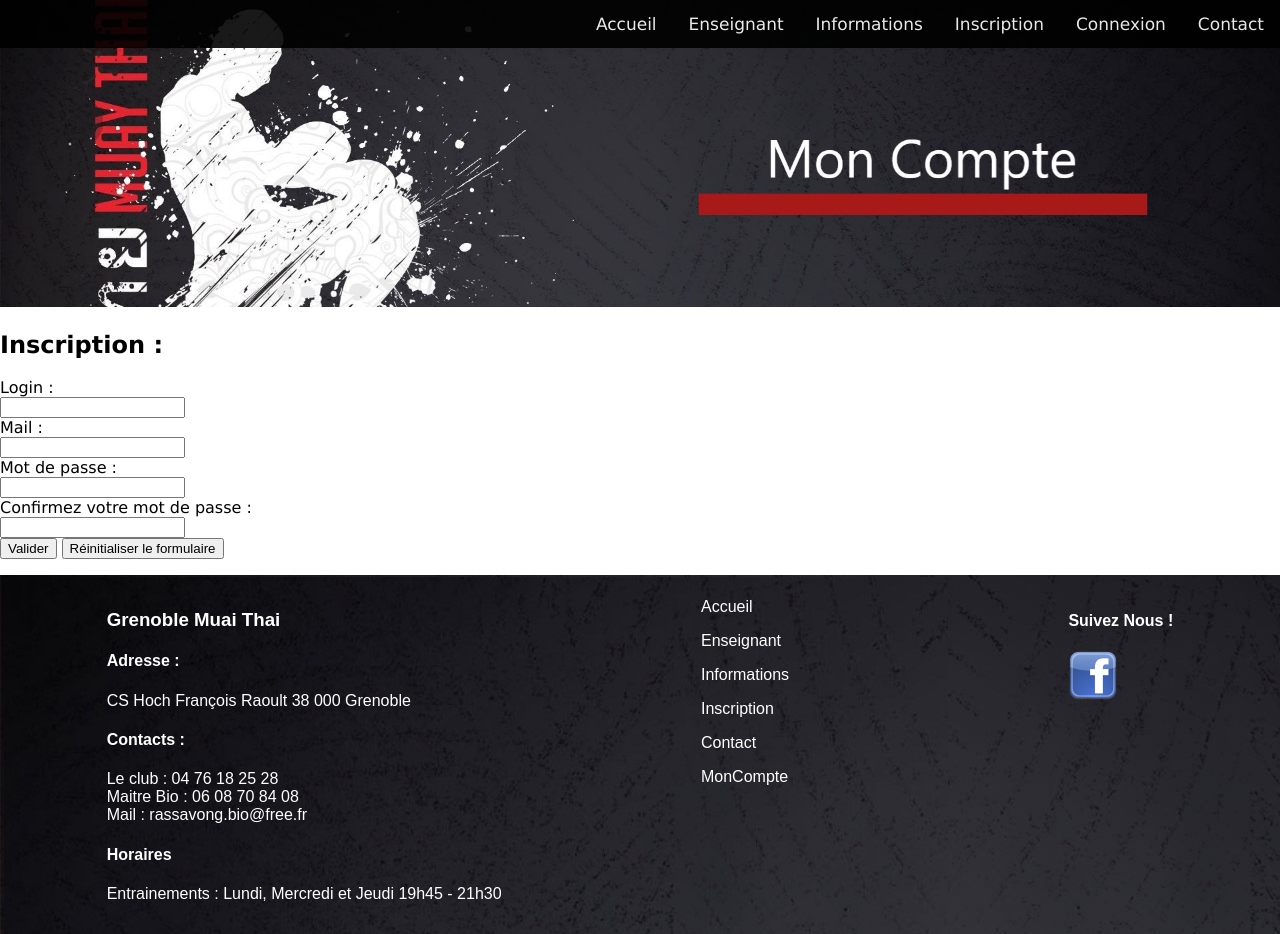
After one commit to Blinko26/Projet-Grenoble-Muai-Thai-GMT-, a PHP site: page /ProjetArticle/controler/inscriptionUtilisateur.ctrl.php in a window 1280 px wide. The commit adds this page. Run offline with PHP 8.4, Linux system fonts and the light colour scheme; data comes from the database, SQL or seed files in the repository; both versions use the stored data as it was after the commit.

Commit message:
inscription utilisateur

```diff
--- /dev/null
+++ b/controler/inscriptionUtilisateur.ctrl.php
@@ -0,0 +1,32 @@
+<?php
+require_once('../model/Utilisateur.class.php');
+require_once('../model/DAO.class.php');
+
+$DAO = new DAO();
+$logins=$DAO->getAllAdherents();
+
+if(isset($_POST['validerInscriptionUtilisateur'])){
+  if($_POST['mot_de_passe']==$_POST['confirmerMot_de_passe']){
+    $inscription_confirme=2;
+    foreach ($logins as $value) {
+      if($value->getLogin()==$_POST["identifiant"]){
+        $inscription_confirme=1;
+      }
+    }
+    if($inscription_confirme!=1){
+      $DAO->inscrireUtilisateur($_POST['identifiant'],$_POST['mail'],$_POST['mot_de_passe']);
+    }
+  } else{
+    $inscription_confirme=0;
+  }
+}
+if(isset($inscription_confirme) && $inscription_confirme==2){
+  $logins=$DAO->getAllAdherents();
+  foreach ($logins as $value) {
+    if($value->getLogin()==$_POST["identifiant"]){
+      $utilisateur=$DAO->get($_POST["identifiant"]);
+    }
+  }
+}
+include "../view/inscriptionUtilisateur.view.php";
+?>
--- a/controler/monCompte.ctrl.php
+++ b/controler/monCompte.ctrl.php
@@ -12,6 +12,7 @@ if(isset($_POST['deconnect'])){
 }
 
 $DAO = new DAO();
+
 $logins=$DAO->getAllAdherents();
 if(!isset($_POST['identifiant'])){
   $mdp=0;
--- a/model/Adherent.class.php
+++ b/model/Adherent.class.php
@@ -38,11 +38,11 @@ class Adherent {
     return $this->taille;
   }
 
-  function getPaiement() : bool{
+  function getPaiement() : string{
     return $this->paiement;
   }
 
-  function getCertifMedical() : bool{
+  function getCertifMedical() : string{
     return $this->certifMedical;
   }
 
--- a/model/DAO.class.php
+++ b/model/DAO.class.php
@@ -311,5 +311,25 @@ function modifierResponsableLegal(string $numResp,string $nom, string $prenom, s
   $sth->execute();
 }
 
+function inscrireUtilisateur(string $login, string $password, string $mail): void {
+  $requete = "SELECT * FROM User WHERE numUtilisateur IN (SELECT MAX(numUtilisateur) FROM User)";
+  $rep = $this->db->query($requete);
+  $resultat = $rep->fetchAll(PDO::FETCH_CLASS,"Utilisateur");
+  if(isset($resultat[0])){
+    $maxUser=$resultat[0]->getNumUtilisateur();
+  }else{
+    $maxUser=0;
+  }
+  $m="INSERT INTO User VALUES(:numUtilisateur,:login,:mail,:password,:role);";
+  $sth=$this->db->prepare($m);
+  $sth->execute([
+    ':numUtilisateur' => $maxUser+1,
+    ':login' => $login,
+    ':mail' => $mail,
+    ':password' => $password,
+    ':role' => 'inscrit',
+  ]);
+}
+
 }
 ?>
--- a/view/gestionAdherents.view.php
+++ b/view/gestionAdherents.view.php
@@ -179,7 +179,7 @@
     <input type="submit" value="Annuler" />
     </form>
 <?php } else if(isset($adherentAConsulter)){?>
-  <h2>Informations de l'adhérent</h2>
+  <h2>Informations de l'adhérent :</h2>
   <p>
   Nom :
   <?php echo $adherentAConsulter[0]->getNom() ?>
@@ -220,7 +220,7 @@
     non donné
   <?php } ?>
 </p>
-<h2>Information sur le compte utilisateur de l'adhérent</h2>
+<h2>Information sur le compte utilisateur de l'adhérent :</h2>
 <p>
 Login :
 <?php echo $utilisateurAConsulter->getLogin() ?>
--- /dev/null
+++ b/view/inscriptionUtilisateur.view.php
@@ -0,0 +1,84 @@
+<?php include '../controler/header.ctrl.php' ?>
+  <link rel="stylesheet" href="../framework/monCompte.css">
+
+  <img src="../view/Images/backgroundMonCompte.jpg" alt="Background" class="imgBackground">
+
+  </header>
+    <h2>Inscription : </h2>
+    <script>
+    function confirmer(){
+      return confirm("Êtes-vous sur de vouloir continuer l'inscripton ?");
+    }
+    </script>
+    <?php if(!isset($inscription_confirme)){?>
+  <form action="../controler/inscriptionUtilisateur.ctrl.php" method="post" onsubmit="return confirmer()">
+      <p>
+      Login :
+      <br>
+      <input type="text" name="identifiant" required maxlength="25"/>
+      <br>
+      Mail :
+      <br>
+      <input type="mail" name="mail" required maxlength="50"/>
+      <br>
+      Mot de passe :
+      <br>
+      <input type="password" name="mot_de_passe" required maxlength="50"/>
+      <br>
+      Confirmez votre mot de passe :
+      <br>
+      <input type="password" name="confirmerMot_de_passe" required maxlength="50"/>
+      <br>
+      <input type="submit" name="validerInscriptionUtilisateur" value="Valider" />
+      <input type="reset" value="Réinitialiser le formulaire" />
+      </p>
+  </form>
+<?php }else if($inscription_confirme==0){?>
+  <form action="../controler/inscriptionUtilisateur.ctrl.php" method="post" onsubmit="return confirmer()">
+      <input type="hidden" name="identifiant" value="<?php echo $_POST['identifiant'];?>" >
+      <input type="hidden" name="mail" value="<?php echo $_POST['mail'];?>" >
+      <p>
+      Reconfirmez votre mot de passe
+      <br>
+      <br>
+      Mot de passe :
+      <br>
+      <input type="password" name="mot_de_passe" required maxlength="50"/>
+      <br>
+      Confirmez votre mot de passe :
+      <br>
+      <input type="password" name="confirmerMot_de_passe" required maxlength="50"/>
+      <br>
+      <input type="submit" name="validerInscriptionUtilisateur" value="Valider" />
+      <input type="reset" value="Réinitialiser le formulaire" />
+      </p>
+  </form>
+<?php } else if($inscription_confirme==1){?>
+  <form action="../controler/inscriptionUtilisateur.ctrl.php" method="post" onsubmit="return confirmer()">
+      <input type="hidden" name="mail" value="<?php echo $_POST['mail'];?>" >
+      <input type="hidden" name="mot_de_passe" value="<?php echo $_POST['mot_de_passe'];?>" >
+      <input type="hidden" name="confirmerMot_de_passe" value="<?php echo $_POST['confirmerMot_de_passe'];?>" >
+      <p>
+      Le login <?php echo $_POST['identifiant'] ; ?> est déjà pris, veuillez en choisir un autre
+      <br>
+      <br>
+      Login :
+      <br>
+      <input type="text" name="identifiant" required maxlength="25"/>
+      <br>
+      <input type="submit" name="validerInscriptionUtilisateur" value="Valider" />
+      <input type="reset" value="Réinitialiser le formulaire" />
+      </p>
+  </form>
+<?php } else {?>
+  <p>Vous avez été inscrit en tant que <?php echo $utilisateur->getLogin(); ?>, pour fusionner ce compte avec un autre rendez vous sur la page de votre compte.
+    <form action="../controler/monCompte.ctrl.php" method="post">
+        <input type="hidden" name="identifiant" value="<?php echo $utilisateur->getLogin(); ?>" >
+        <input type="hidden" name="mot_de_passe" value="<?php echo $utilisateur->getPassword(); ?>" >
+        <input type="submit" name="accesCompte" value="Acceder à mon compte" />
+        </p>
+    </form>
+<?php } ?>
+  <?php include '../view/footer.view.php' ?>
+</body>
+</html>
--- a/view/monCompte.view.php
+++ b/view/monCompte.view.php
@@ -29,7 +29,7 @@
       <p>Mot de passe incorrect, vérifiez votre identifiant et votre mot de passe.</p>
     <?php }?>
     <br>
-    <form action="../view/inscription.view.php">
+    <form action="../controler/inscriptionUtilisateur.ctrl.php">
       <input type="submit" value="Pas encore inscrit sur le site" />
     </form>
     <?php } else {?>
```
Also changed, not shown: BDD/projet.db.
